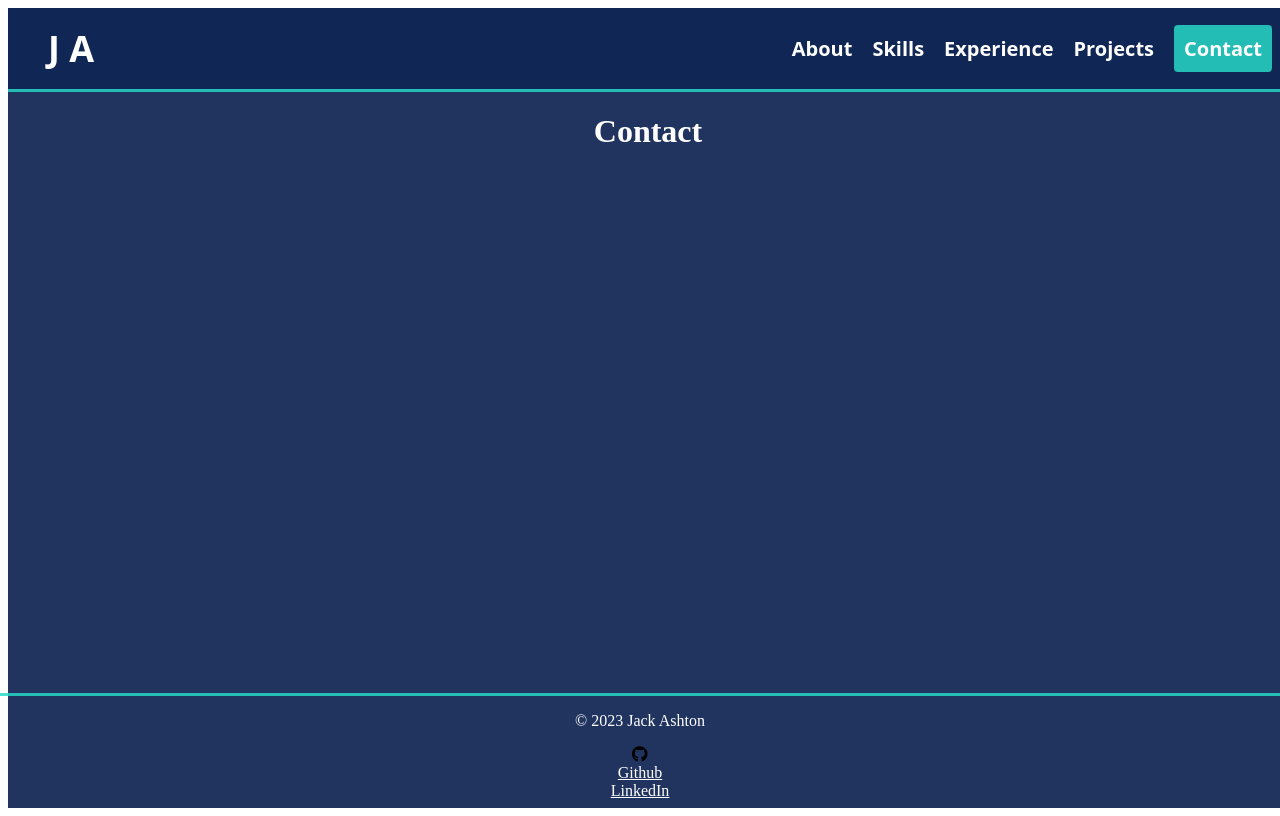
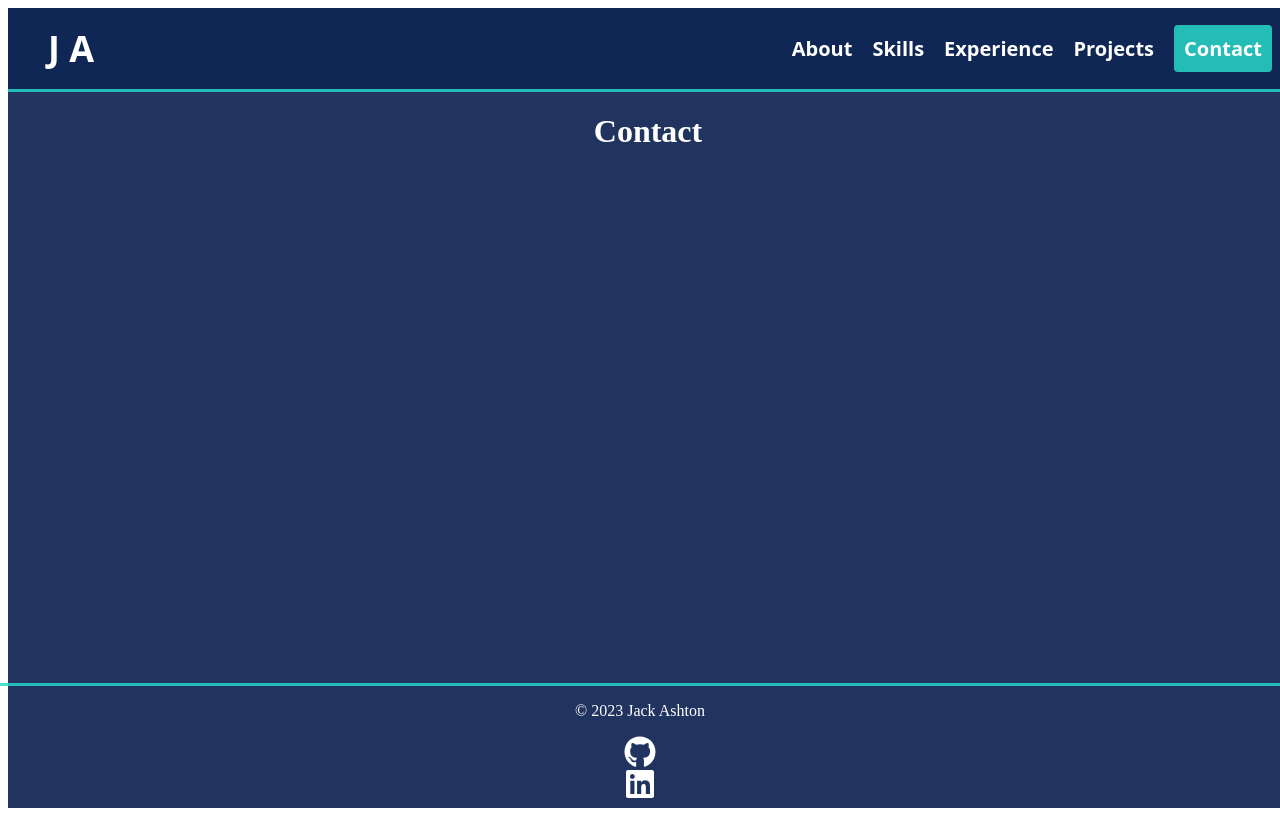
Before and after one commit to Jackdashton/portfolio, a React (Vite) app in the folder portfolio/: page /contact in a window 1280 px wide. Built offline with nearby package versions, Linux system fonts and the light colour scheme.

Commit message:
footer icons created

```diff
--- a/portfolio/src/components/Footer.jsx
+++ b/portfolio/src/components/Footer.jsx
@@ -3,6 +3,7 @@ import styles from './Footer.module.css'
 import { FontAwesomeIcon } from '@fortawesome/react-fontawesome'
 // import { faGithub } from '@fortawesome/free-solid-svg-icons'
 import { faGithub } from '@fortawesome/free-brands-svg-icons'
+import { faLinkedin } from '@fortawesome/free-brands-svg-icons'
 // faCoffee is icon name, import from solid svg icons
 
 
@@ -13,9 +14,8 @@ function Footer() {
       <div className={styles.wrapper}>
         <div className={styles.links}>
           <p>© 2023 Jack Ashton </p>
-          <FontAwesomeIcon icon={faGithub} />
-          <a href="https://github.com/Jackdashton">Github</a>
-          <a href="https://linkedin.com/in/jack-david-ashton">LinkedIn</a>
+          <a href="https://github.com/Jackdashton"><FontAwesomeIcon icon={faGithub} size='2xl' /></a>
+          <a href="https://linkedin.com/in/jack-david-ashton"><FontAwesomeIcon icon={faLinkedin} size="2xl" /></a>
         </div>
       </div>
     </>
```
